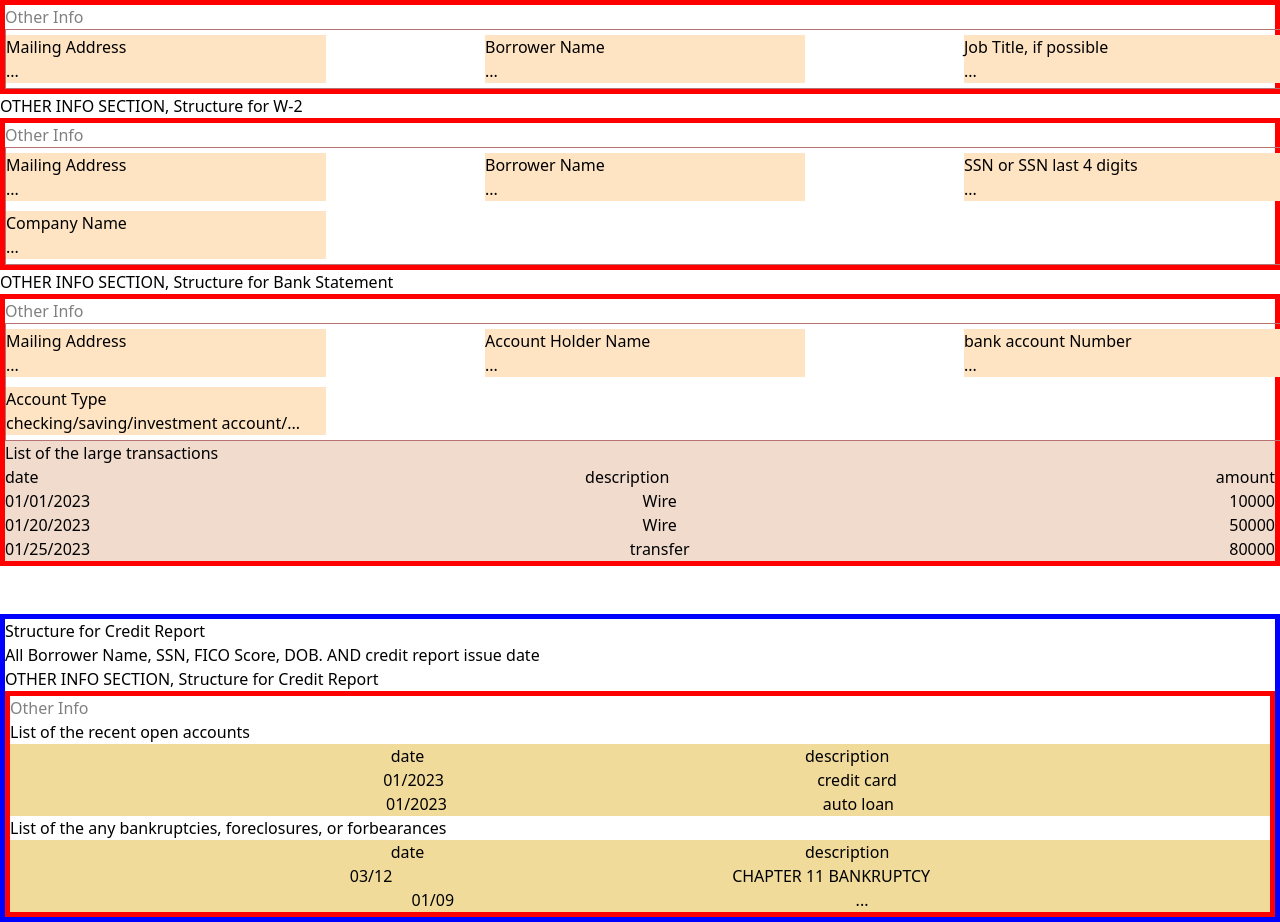
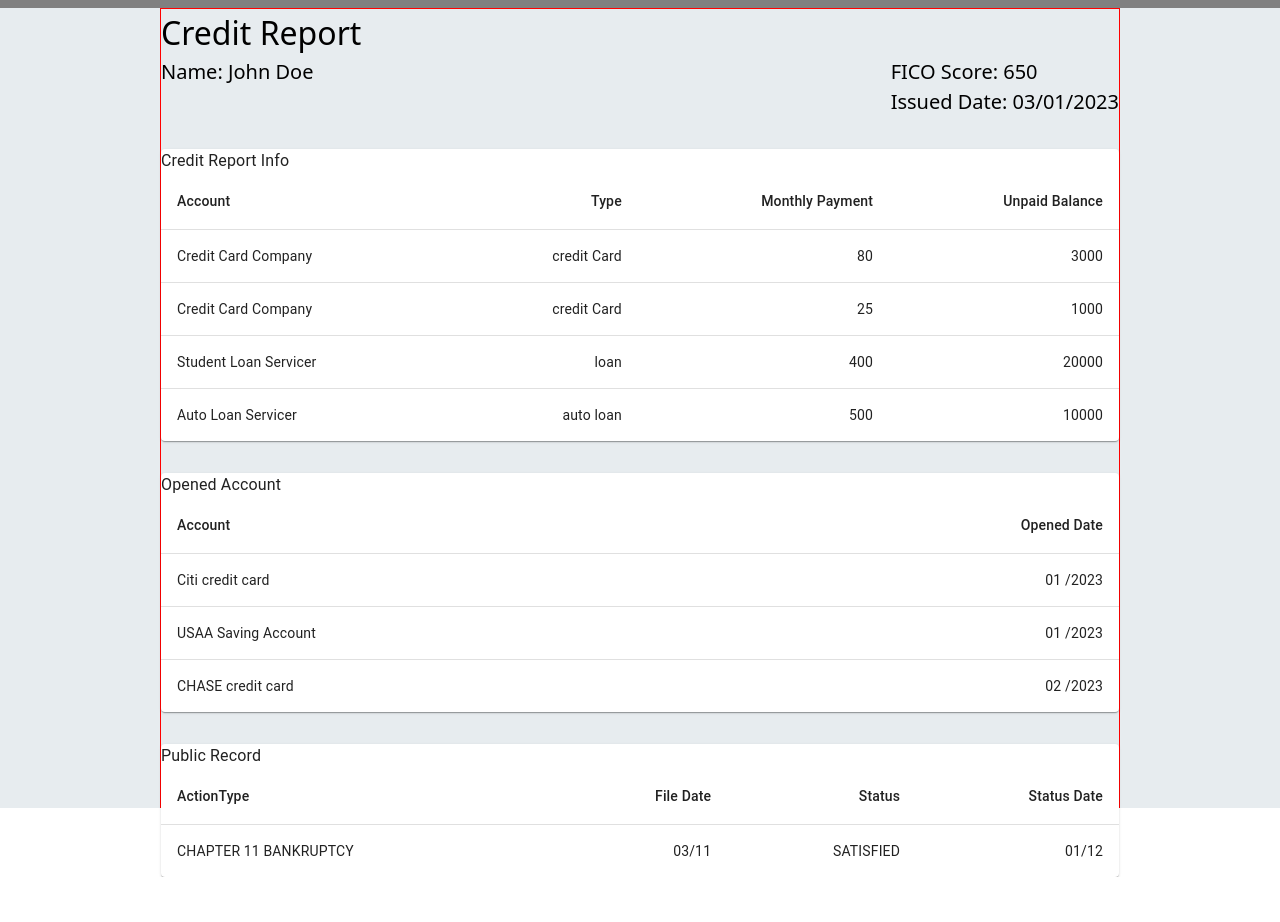
Before and after one commit to seecbb007/rachelplatform, a React (Create React App) app: page / in a window 1280 px wide. Shown: the part 824-1746 px from the top of the page. After the commit the page ends 1701 px from the top, so only its background shows below. Built offline with nearby package versions, Linux system fonts and the light colour scheme.

Commit message:
add Credit Report Componenet

```diff
--- a/src/App.css
+++ b/src/App.css
@@ -1,4 +1,4 @@
-.App {
+/* .App {
   text-align: center;
 }
 
@@ -35,4 +35,10 @@
   to {
     transform: rotate(360deg);
   }
+} */
+.iamBorder {
+  height: 2rem;
+  background-color: grey;
+  text-align: center;
+  font-weight: 700;
 }
--- a/src/App.js
+++ b/src/App.js
@@ -1,24 +1,20 @@
 // import logo from "./logo.svg";
-//import "./App.css";
+import "./App.css";
 import { Routes, Route } from "react-router-dom";
 //import
 import Navigation from "./components/navigation/navigation";
 import Sidebar from "./components/sidebar/sidebar";
 import Chatbot from "./components/chatbot/chatbot";
 import OtherInfo from "./components/otherInfo/otherInfo";
+import CreditReport from "./components/creditReport/creditReport";
 
 function App() {
   return (
     <div className="App">
-      {/* <div className="container mx-auto bg-gray-200 rounded-xl">
-        <p className="text-3xl text-gray-700 font-bold mb-5">welcome!</p>
-        <div className="text-gray-500 text-lg">React Tailwind</div>
-      </div> */}
-      {/* <Routes></Routes> */}
-      {/* <Navigation></Navigation>
-      <Sidebar></Sidebar> */}
       <Chatbot></Chatbot>
-      <OtherInfo></OtherInfo>
+      <div className="iamBorder">I am a border</div>
+      {/* s<OtherInfo></OtherInfo> */}
+      <CreditReport></CreditReport>
     </div>
   );
 }
--- /dev/null
+++ b/src/components/creditReport/creditReport.css
@@ -0,0 +1,17 @@
+.creditReportPage {
+  height: 100vh;
+  border: 1px solid red;
+  min-width: 35rem;
+  max-width: 960px;
+  margin: 0 auto;
+}
+
+.cr_header {
+  font-size: 2rem;
+}
+
+.generalInfo {
+  display: flex;
+  justify-content: space-between;
+  font-size: 20px;
+}
--- /dev/null
+++ b/src/components/creditReport/creditReport.jsx
@@ -0,0 +1,174 @@
+import React, { useState } from "react";
+import "./creditReport.css";
+import { mockData } from "../../mockdataCredit";
+
+//mui
+import Table from "@mui/material/Table";
+import TableBody from "@mui/material/TableBody";
+import TableCell from "@mui/material/TableCell";
+import TableContainer from "@mui/material/TableContainer";
+import TableHead from "@mui/material/TableHead";
+import TableRow from "@mui/material/TableRow";
+import Paper from "@mui/material/Paper";
+
+import Typography from "@mui/material/Typography";
+
+export default function CreditReport() {
+  //Get average median credit score for all borrowers
+  function medianCreditScoreForAll(a, b) {
+    return Math.floor((a + b) / 2);
+  }
+  //Check the minimum Credit Score
+  function minimumCreditScore(score) {
+    if (score < 620) {
+      return "Fail to meet loan eligibility for fixed-rate loan";
+    }
+    if (score < 640) {
+      return "Fail to meet loan eligibility for ARMs";
+    }
+    if (score >= 640) {
+      return "meet eligibility, continue to process";
+    }
+  }
+  //Include Public record information:  disclose whether any judgments, foreclosures, tax liens, or bankruptcies were discovered
+
+  //mockData
+  const mockPersonalData = {
+    name: "John Doe",
+    ficoScore: 650,
+    reportIssuedDate: "03/01/2023",
+  };
+  //MUI table
+  function createData(name: number, accountType: string, openedDate: string) {
+    return { name, accountType, openedDate };
+  }
+
+  const rows = [
+    createData(1, "Citi credit card", " 01 /2023"),
+    createData(2, "USAA Saving Account", " 01 /2023"),
+    createData(3, "CHASE credit card", " 02 /2023"),
+  ];
+  const [mockPersonalDataCreditReport, setMockPersonalDataCreditReport] =
+    useState(mockData.mortgageApplication.creditReport.listOfDebts);
+
+  //Mock Data for Public Account
+  const mockDataPublicAccount = [
+    {
+      number: "ABC111",
+      fileDate: "03/11",
+      actionType: "CHAPTER 11 BANKRUPTCY",
+      status: "SATISFIED",
+      statusDate: "01/12",
+    },
+  ];
+  return (
+    <div style={{ backgroundColor: "#e7ecef" }}>
+      <div className="creditReportPage">
+        <div className="creditReportPage_Container">
+          <div className="cr_header">
+            <div>Credit Report</div>
+          </div>
+          <div className="cr_allInformation">
+            <div className="generalInfo">
+              <div>Name: {mockPersonalData.name}</div>
+              <div>
+                <div>FICO Score: {mockPersonalData.ficoScore}</div>
+                <div>Issued Date: {mockPersonalData.reportIssuedDate}</div>
+              </div>
+            </div>
+            <TableContainer component={Paper} sx={{ margin: "2rem 0" }}>
+              <Typography>Credit Report Info</Typography>
+              <Table aria-label="simple table">
+                <TableHead>
+                  <TableRow>
+                    <TableCell>Account</TableCell>
+                    <TableCell align="right">Type</TableCell>
+                    <TableCell align="right">Monthly Payment</TableCell>
+                    <TableCell align="right">Unpaid Balance</TableCell>
+                  </TableRow>
+                </TableHead>
+                <TableBody>
+                  {mockPersonalDataCreditReport.map((eachDebt) => {
+                    return (
+                      <TableRow
+                        key={eachDebt.accountNumber}
+                        sx={{
+                          "&:last-child td, &:last-child th": { border: 0 },
+                        }}
+                      >
+                        <TableCell component="th" scope="row">
+                          {eachDebt.creditorName}
+                        </TableCell>
+                        <TableCell align="right">
+                          {eachDebt.accountType}
+                        </TableCell>
+                        <TableCell align="right">
+                          {eachDebt.monthlyPayment}
+                        </TableCell>
+                        <TableCell align="right">{eachDebt.balance}</TableCell>
+                      </TableRow>
+                    );
+                  })}
+                </TableBody>
+              </Table>
+            </TableContainer>
+
+            <TableContainer component={Paper} sx={{ margin: "2rem 0" }}>
+              <Typography>Opened Account</Typography>
+              <Table aria-label="simple table">
+                <TableHead>
+                  <TableRow>
+                    <TableCell>Account</TableCell>
+                    <TableCell align="right">Opened Date</TableCell>
+                  </TableRow>
+                </TableHead>
+                <TableBody>
+                  {rows.map((row) => (
+                    <TableRow
+                      key={row.number}
+                      sx={{ "&:last-child td, &:last-child th": { border: 0 } }}
+                    >
+                      <TableCell component="th" scope="row">
+                        {row.accountType}
+                      </TableCell>
+                      <TableCell align="right">{row.openedDate}</TableCell>
+                    </TableRow>
+                  ))}
+                </TableBody>
+              </Table>
+            </TableContainer>
+
+            <TableContainer component={Paper} sx={{ margin: "2rem 0" }}>
+              <Typography>Public Record</Typography>
+              <Table aria-label="simple table">
+                <TableHead>
+                  <TableRow>
+                    <TableCell>ActionType</TableCell>
+                    <TableCell align="right">File Date</TableCell>
+                    <TableCell align="right">Status</TableCell>
+                    <TableCell align="right">Status Date</TableCell>
+                  </TableRow>
+                </TableHead>
+                <TableBody>
+                  {mockDataPublicAccount.map((eachAcct) => (
+                    <TableRow
+                      key={eachAcct.number}
+                      sx={{ "&:last-child td, &:last-child th": { border: 0 } }}
+                    >
+                      <TableCell component="th" scope="row">
+                        {eachAcct.actionType}
+                      </TableCell>
+                      <TableCell align="right">{eachAcct.fileDate}</TableCell>
+                      <TableCell align="right">{eachAcct.status}</TableCell>
+                      <TableCell align="right">{eachAcct.statusDate}</TableCell>
+                    </TableRow>
+                  ))}
+                </TableBody>
+              </Table>
+            </TableContainer>
+          </div>
+        </div>
+      </div>
+    </div>
+  );
+}
--- /dev/null
+++ b/src/components/creditReport/creditReport.min.css
@@ -0,0 +1 @@
+.creditReportPage{height:100vh;border:1px solid red;min-width:35rem;max-width:960px;margin:0 auto}.cr_header{font-size:2rem}.generalInfo{display:flex;justify-content:space-between;font-size:20px}
--- /dev/null
+++ b/src/components/creditReport/creditReport.scss
@@ -0,0 +1,17 @@
+.creditReportPage {
+  height: 100vh;
+  border: 1px solid red;
+  min-width: 35rem;
+  max-width: 960px;
+  margin: 0 auto;
+}
+
+.cr_header {
+  font-size: 2rem;
+}
+
+.generalInfo {
+  display: flex;
+  justify-content: space-between;
+  font-size: 20px;
+}
--- /dev/null
+++ b/src/mockdataCredit.js
@@ -0,0 +1,50 @@
+export const mockData = {
+  mortgageApplication: {
+    customerInfo: {
+      firstName: "John",
+      lastName: "Doe",
+      ssn: "***-**-1234",
+      dateOfBirth: "1990-01-01",
+      phoneNumber: "555-555-1234",
+      email: "johndoe@example.com",
+      address: {
+        street: "123 Main St",
+        city: "Anytown",
+        state: "CA",
+        zipCode: "12345",
+      },
+    },
+    creditReport: {
+      listOfDebts: [
+        {
+          creditorName: "Credit Card Company",
+          accountType: "credit Card",
+          accountNumber: "****1234",
+          monthlyPayment: 80,
+          balance: 3000,
+        },
+        {
+          creditorName: "Credit Card Company",
+          accountType: "credit Card",
+          accountNumber: "****12345",
+          monthlyPayment: 25,
+          balance: 1000,
+        },
+        {
+          creditorName: "Student Loan Servicer",
+          accountType: "loan",
+          accountNumber: "****5678",
+          monthlyPayment: 400,
+          balance: 20000,
+        },
+        {
+          creditorName: "Auto Loan Servicer",
+          accountType: "auto loan",
+          accountNumber: "****5600",
+          monthlyPayment: 500,
+          balance: 10000,
+        },
+      ],
+    },
+  },
+};
```
